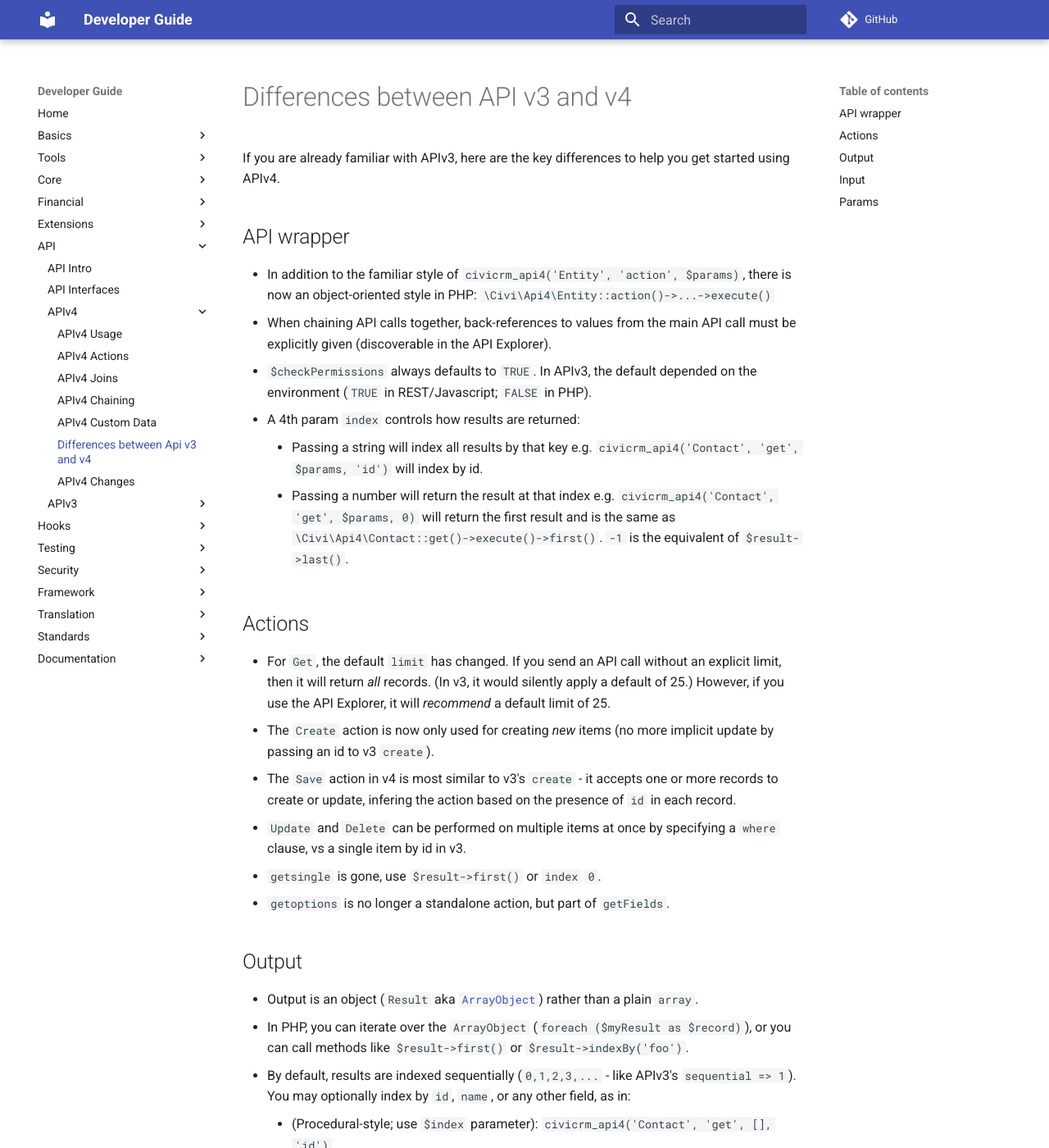
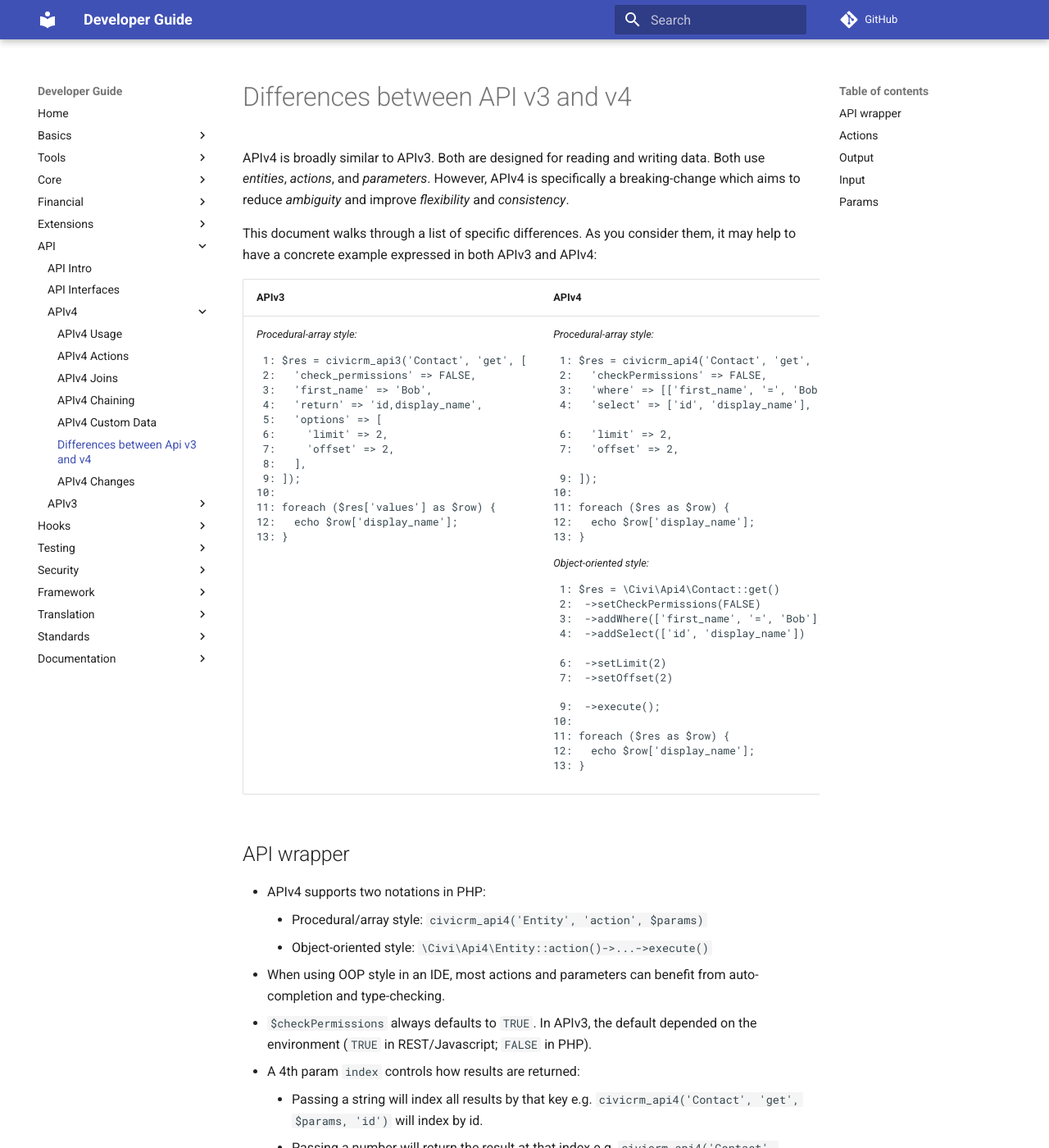
Before and after one commit to civicrm/civicrm-dev-docs, an MkDocs documentation site: the page built from docs/api/v4/differences-with-v3.md, in a window 1280 px wide and 1400 px high. Shown: the whole window at 82% size. Built offline with MkDocs 1.6.1 and Material for MkDocs 9.7.7, drawn with Linux system fonts in a browser that asks for light colours; comment, search, counter and statistics services are not loaded; old or Windows-style settings are respelled for this version of MkDocs; some of the changed text lies outside the part shown.

Commit message:
differents-with-v3.md - Put a quick visual at the top

```diff
--- a/docs/api/v4/differences-with-v3.md
+++ b/docs/api/v4/differences-with-v3.md
@@ -1,14 +1,92 @@
 # Differences between API v3 and v4
 
-If you are already familiar with APIv3, here are the key differences to help you get started using APIv4.
+APIv4 is broadly similar to APIv3. Both are designed for reading and writing data.
+Both use *entities*, *actions*, and *parameters*. However, APIv4 is specifically a
+breaking-change which aims to reduce *ambiguity* and improve *flexibility* and *consistency*.
+
+This document walks through a list of specific differences.  As you consider
+them, it may help to have a concrete example expressed in both APIv3 and
+APIv4:
+
+<!-- Would be nice if Markdown made it easier to do side-by-side comparison... -->
+<table>
+  <thead>
+    <tr>
+      <th>APIv3</th>
+      <th>APIv4</th>
+    </tr>
+  </thead>
+  <tbody>
+    <tr>
+<td>
+  <em>Procedural-array style:</em><br/>
+  <div class="codehilite"><pre>
+ 1: $res = civicrm_api3('Contact', 'get', [
+ 2:   'check_permissions' => FALSE,
+ 3:   'first_name' => 'Bob',
+ 4:   'return' => 'id,display_name',
+ 5:   'options' => [
+ 6:     'limit' => 2,
+ 7:     'offset' => 2,
+ 8:   ],
+ 9: ]);
+10:
+11: foreach ($res['values'] as $row) {
+12:   echo $row['display_name'];
+13: }
+</pre></div>
+</td>
+<td>
+  <em>Procedural-array style:</em><br/>
+  <div class="codehilite"><pre>
+ 1: $res = civicrm_api4('Contact', 'get', [
+ 2:   'checkPermissions' => FALSE,
+ 3:   'where' => [['first_name', '=', 'Bob']],
+ 4:   'select' => ['id', 'display_name'],
+&nbsp;
+ 6:   'limit' => 2,
+ 7:   'offset' => 2,
+&nbsp;
+ 9: ]);
+10:
+11: foreach ($res as $row) {
+12:   echo $row['display_name'];
+13: }
+</pre></div>
+
+  <em>Object-oriented style:</em><br/>
+  <div class="codehilite"><pre>
+ 1: $res = \Civi\Api4\Contact::get()
+ 2:  ->setCheckPermissions(FALSE)
+ 3:  ->addWhere(['first_name', '=', 'Bob'])
+ 4:  ->addSelect(['id', 'display_name'])
+&nbsp;
+ 6:  ->setLimit(2)
+ 7:  ->setOffset(2)
+&nbsp;
+ 9:  ->execute();
+10:
+11: foreach ($res as $row) {
+12:   echo $row['display_name'];
+13: }
+</pre></div>
+</td>
+    </tr>
+  </tbody>
+</table>
+
 
 ## API wrapper
-- In addition to the familiar style of `civicrm_api4('Entity', 'action', $params)`, there is now an object-oriented style in PHP: `\Civi\Api4\Entity::action()->...->execute()`
-- When chaining API calls together, back-references to values from the main API call must be explicitly given (discoverable in the API Explorer).
+
+- APIv4 supports two notations in PHP:
+    - Procedural/array style: `civicrm_api4('Entity', 'action', $params)`
+    - Object-oriented style: `\Civi\Api4\Entity::action()->...->execute()`
+- When using OOP style in an IDE, most actions and parameters can benefit from auto-completion and type-checking.
 - `$checkPermissions` always defaults to `TRUE`. In APIv3, the default depended on the environment (`TRUE` in REST/Javascript; `FALSE` in PHP).
 - A 4th param `index` controls how results are returned:
     - Passing a string will index all results by that key e.g. `civicrm_api4('Contact', 'get', $params, 'id')` will index by id.
     - Passing a number will return the result at that index e.g. `civicrm_api4('Contact', 'get', $params, 0)` will return the first result and is the same as `\Civi\Api4\Contact::get()->execute()->first()`. `-1` is the equivalent of `$result->last()`.
+- When chaining API calls together, back-references to values from the main API call must be explicitly given (discoverable in the API Explorer).
 
 ## Actions
 - For `Get`, the default `limit` has changed. If you send an API call without an explicit limit, then it will return *all* records. (In v3, it would silently apply a default of 25.) However, if you use the API Explorer, it will *recommend* a default limit of 25.
```
